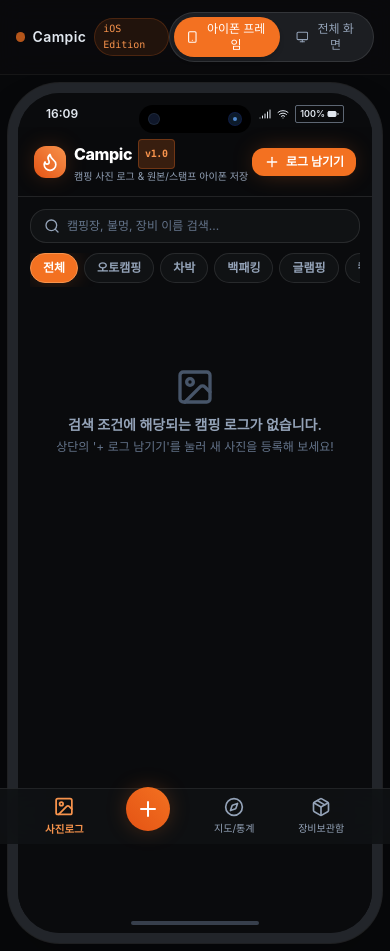
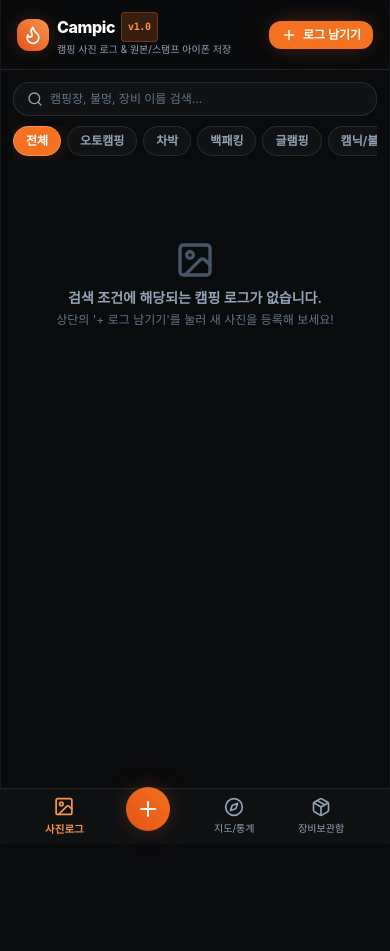
Before and after one commit to lazy2pro/campic, a React (Vite) app: page / in a window 390 px wide. After the commit the page ends 844 px from the top, so only its background shows below. Built offline with nearby package versions, Linux system fonts and the light colour scheme; a web font is replaced by a local one.

Commit message:
Simplify MobileFrame layout and remove state
Refactor MobileFrame component layout and remove mobile mode toggle.

```diff
--- a/src/components/MobileFrame.tsx
+++ b/src/components/MobileFrame.tsx
@@ -1,93 +1,15 @@
-import React, { useState } from 'react';
-import { Smartphone, Monitor, Battery, Wifi, Signal } from 'lucide-react';
+import React from 'react';
 
 interface MobileFrameProps {
   children: React.ReactNode;
 }
 
 export const MobileFrame: React.FC<MobileFrameProps> = ({ children }) => {
-  const [isMobileMode, setIsMobileMode] = useState<boolean>(true);
-
   return (
-    <div className="min-h-screen bg-[#07080a] flex flex-col items-center justify-start relative text-slate-100 font-sans">
-      {/* Top Floating View Toggle Control */}
-      <header className="w-full max-w-5xl mx-auto px-4 py-3 flex items-center justify-between z-50 text-xs text-slate-400 border-b border-white/5 bg-[#0a0b0d]/80 backdrop-blur-md sticky top-0">
-        <div className="flex items-center gap-2">
-          <div className="w-2.5 h-2.5 rounded-full bg-campfire-500 animate-pulse shadow-glow-orange" />
-          <span className="font-semibold text-slate-200 tracking-wide text-sm">Campic</span>
-          <span className="bg-campfire-500/10 text-campfire-400 text-[10px] px-2 py-0.5 rounded-full border border-campfire-500/20 font-mono">iOS Edition</span>
-        </div>
-
-        <div className="flex items-center gap-1 bg-charcoal-800 p-1 rounded-full border border-white/10">
-          <button
-            onClick={() => setIsMobileMode(true)}
-            className={`flex items-center gap-1.5 px-3 py-1 rounded-full text-xs font-medium transition-all ${
-              isMobileMode
-                ? 'bg-campfire-500 text-white shadow-md'
-                : 'text-slate-400 hover:text-slate-200'
-            }`}
-          >
-            <Smartphone className="w-3.5 h-3.5" />
-            <span>아이폰 프레임</span>
-          </button>
-          <button
-            onClick={() => setIsMobileMode(false)}
-            className={`flex items-center gap-1.5 px-3 py-1 rounded-full text-xs font-medium transition-all ${
-              !isMobileMode
-                ? 'bg-campfire-500 text-white shadow-md'
-                : 'text-slate-400 hover:text-slate-200'
-            }`}
-          >
-            <Monitor className="w-3.5 h-3.5" />
-            <span>전체 화면</span>
-          </button>
-        </div>
-      </header>
-
-      {/* Main Container */}
-      <main className="w-full flex-1 flex justify-center items-start py-2 sm:py-6 px-2 sm:px-4">
-        {isMobileMode ? (
-          /* iPhone 16 Pro Outer Frame */
-          <div className="relative w-full max-w-[420px] h-[860px] bg-charcoal-900 rounded-[52px] border-[10px] border-[#22252a] shadow-2xl overflow-hidden flex flex-col ring-1 ring-white/10">
-
-            {/* iPhone Dynamic Island */}
-            <div className="absolute top-3 left-1/2 -translate-x-1/2 w-28 h-7 bg-black rounded-full z-50 flex items-center justify-between px-2.5 shadow-inner">
-              <div className="w-2.5 h-2.5 rounded-full bg-slate-900 ring-1 ring-slate-800" />
-              <div className="w-3 h-3 rounded-full bg-[#0d1b2a] ring-1 ring-blue-900/50 flex items-center justify-center">
-                <div className="w-1 h-1 rounded-full bg-blue-400/80" />
-              </div>
-            </div>
-
-            {/* iOS Status Bar */}
-            <div className="w-full pt-3 px-7 pb-1 flex justify-between items-center z-40 bg-charcoal-950 text-slate-200 text-xs font-semibold select-none">
-              <span>16:09</span>
-              <div className="flex items-center gap-1.5 text-[10px]">
-                <Signal className="w-3 h-3" />
-                <Wifi className="w-3 h-3" />
-                <div className="flex items-center gap-0.5 border border-slate-400/60 rounded-sm px-1 py-0.2">
-                  <span className="text-[9px]">100%</span>
-                  <Battery className="w-3 h-3 fill-slate-200" />
-                </div>
-              </div>
-            </div>
-
-            {/* App Screen Content */}
-            <div className="flex-1 w-full overflow-y-auto relative flex flex-col bg-charcoal-950">
-              {children}
-            </div>
-
-            {/* iOS Home Indicator Bar */}
-            <div className="w-full py-2 bg-charcoal-950 flex justify-center items-center z-50">
-              <div className="w-32 h-1 bg-slate-500/50 rounded-full" />
-            </div>
-          </div>
-        ) : (
-          /* Full Desktop View Container */
-          <div className="w-full max-w-4xl bg-charcoal-950 rounded-3xl border border-white/10 shadow-2xl min-h-[820px] flex flex-col overflow-hidden">
-            {children}
-          </div>
-        )}
-      </main>
+    <div className="min-h-screen w-full bg-[#0a0b0d] text-slate-100 font-sans flex flex-col justify-between overflow-x-hidden antialiased">
+      <div className="w-full max-w-2xl mx-auto flex-1 flex flex-col relative min-h-screen bg-charcoal-950 shadow-2xl border-x border-white/5">
+        {children}
+      </div>
     </div>
   );
 };
```
